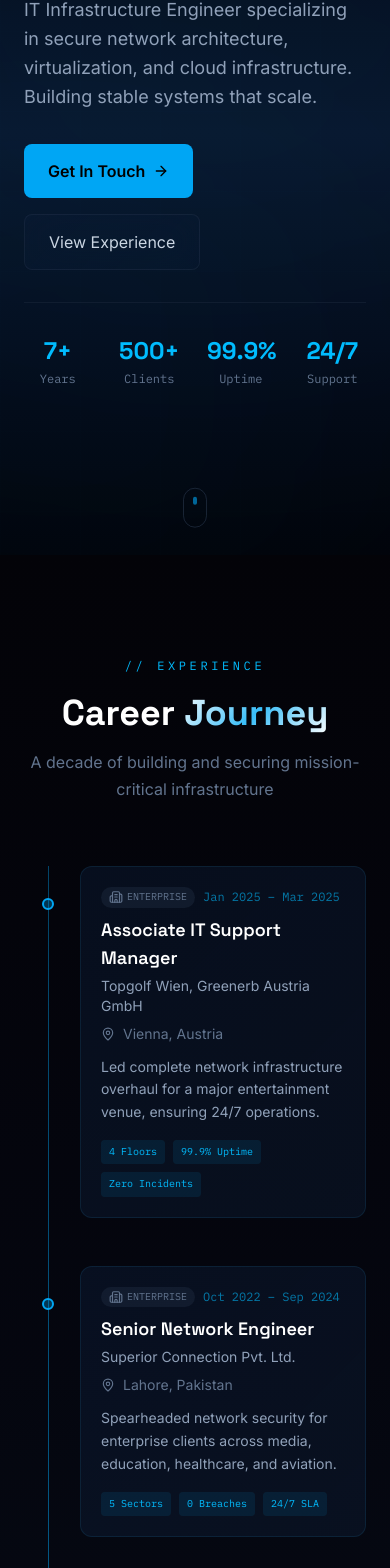
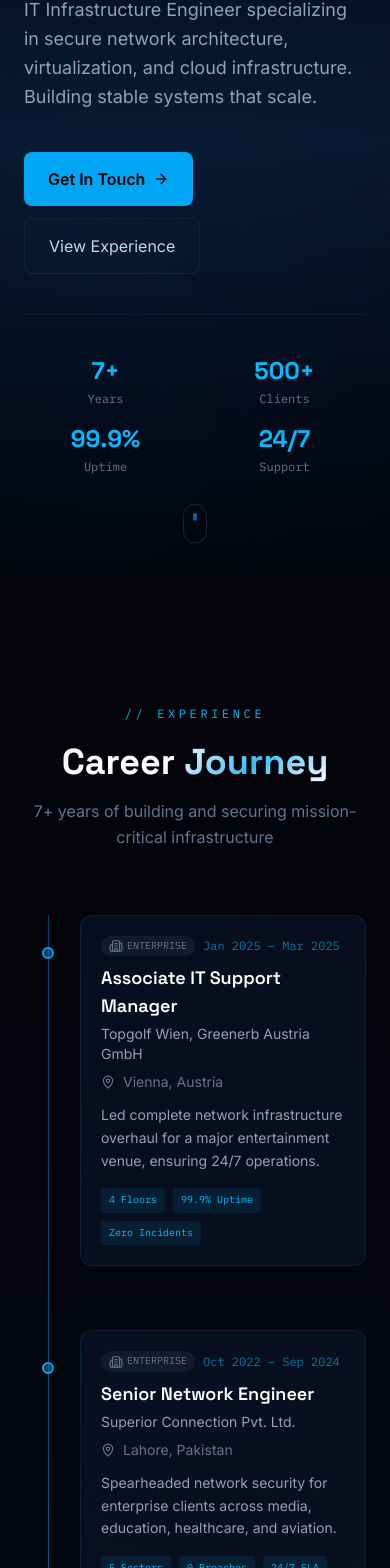
Before and after one commit to zeeshanfaiz80/portfolio, a React (Vite) app: page / in a window 390 px wide. Shown: the part 289-1857 px from the top of the page. Built offline with nearby package versions, Linux system fonts and the light colour scheme.

Commit message:
fix: final polish - spacing, consistency, mobile QA

```diff
--- a/src/App.jsx
+++ b/src/App.jsx
@@ -21,8 +21,8 @@ function App() {
         <ToolsSection />
         <ContactSection />
 
-        <footer className="border-t border-slate-800/30 py-6 px-6">
-          <div className="max-w-5xl mx-auto flex flex-col md:flex-row items-center justify-between gap-3">
+        <footer className="border-t border-slate-800/30 py-8 px-6 mt-8">
+          <div className="max-w-5xl mx-auto flex flex-col md:flex-row items-center justify-between gap-4">
             <div className="font-mono text-xs text-slate-600 tracking-wider">
               ZEESHAN FAIZ — IT INFRASTRUCTURE ENGINEER
             </div>
--- a/src/components/AntigravityHero.jsx
+++ b/src/components/AntigravityHero.jsx
@@ -81,7 +81,7 @@ const HeroSection = () => {
       >
         <div className="grid lg:grid-cols-12 gap-12 lg:gap-16 items-center">
           {/* Left Content */}
-          <div className="lg:col-span-7 space-y-8">
+          <div className="lg:col-span-7 space-y-10">
             <motion.div
               initial={{ opacity: 0, y: 30 }}
               animate={{ opacity: 1, y: 0 }}
@@ -135,7 +135,7 @@ const HeroSection = () => {
 
             {/* CTAs */}
             <motion.div
-              className="flex flex-wrap items-center gap-4"
+              className="flex flex-wrap items-center gap-3"
               initial={{ opacity: 0, y: 20 }}
               animate={{ opacity: 1, y: 0 }}
               transition={{ delay: 0.6, duration: 0.6 }}
@@ -157,7 +157,7 @@ const HeroSection = () => {
 
             {/* Metrics */}
             <motion.div
-              className="grid grid-cols-4 gap-6 pt-8 border-t border-slate-800/50"
+              className="grid grid-cols-2 sm:grid-cols-4 gap-4 pt-10 border-t border-slate-800/50"
               initial={{ opacity: 0 }}
               animate={{ opacity: 1 }}
               transition={{ delay: 0.8, duration: 0.6 }}
--- a/src/components/CapabilitiesSection.jsx
+++ b/src/components/CapabilitiesSection.jsx
@@ -141,7 +141,7 @@ const CapabilityCard = ({ cluster, index }) => {
 
 const CapabilitiesSection = () => {
   return (
-    <section id="capabilities" className="py-24 md:py-32 relative overflow-hidden">
+    <section id="capabilities" className="py-32 md:py-40 relative overflow-hidden">
       {/* Background */}
       <div className="absolute inset-0">
         <div className="absolute top-0 left-0 w-[500px] h-[500px] bg-sky-500/5 rounded-full blur-[150px]" />
--- a/src/components/ContactSection.jsx
+++ b/src/components/ContactSection.jsx
@@ -10,7 +10,7 @@ const contactInfo = [
 
 const ContactSection = () => {
   return (
-    <section id="contact" className="py-24 md:py-32 relative overflow-hidden">
+    <section id="contact" className="py-32 md:py-40 relative overflow-hidden">
       {/* Background */}
       <div className="absolute inset-0">
         <div className="absolute top-0 left-1/2 -translate-x-1/2 w-[800px] h-[500px] bg-sky-500/5 rounded-full blur-[180px]" />
@@ -45,15 +45,15 @@ const ContactSection = () => {
           </motion.div>
 
           <span className="font-mono text-xs text-sky-400 tracking-[0.3em]">// CONTACT</span>
-          <h2 className="font-display text-3xl md:text-4xl font-bold mt-3 mb-3 text-white">
+          <h2 className="font-display text-3xl md:text-4xl font-bold mt-3 mb-4 text-white">
             Let's <span className="text-gradient">Connect</span>
           </h2>
-          <p className="text-slate-400 max-w-md mx-auto mb-8">
+          <p className="text-slate-400 max-w-md mx-auto mb-10">
             Open to discussing new opportunities, infrastructure challenges, or technical conversations.
           </p>
 
           {/* Contact Cards */}
-          <div className="grid grid-cols-2 md:grid-cols-4 gap-3 mb-8">
+          <div className="grid grid-cols-2 md:grid-cols-4 gap-3 mb-10">
             {contactInfo.map((item, index) => (
               <motion.a
                 key={item.label}
@@ -78,7 +78,7 @@ const ContactSection = () => {
 
           {/* CTAs */}
           <motion.div
-            className="flex flex-col sm:flex-row items-center justify-center gap-3"
+            className="flex flex-col sm:flex-row items-center justify-center gap-4"
             initial={{ opacity: 0, y: 15 }}
             whileInView={{ opacity: 1, y: 0 }}
             viewport={{ once: true }}
@@ -86,7 +86,7 @@ const ContactSection = () => {
           >
             <a
               href="mailto:zeeshanfaiz80@gmail.com"
-              className="group inline-flex items-center gap-2 px-6 py-3 bg-sky-500 text-black font-semibold rounded-lg hover:bg-sky-400 transition-all"
+              className="group inline-flex items-center gap-2 px-7 py-3.5 bg-sky-500 text-black font-semibold rounded-lg hover:bg-sky-400 transition-all"
             >
               <Send className="w-4 h-4" />
               Send Message
@@ -96,7 +96,7 @@ const ContactSection = () => {
               href="https://www.linkedin.com/in/zeeshan-faiz-637103165/"
               target="_blank"
               rel="noreferrer"
-              className="inline-flex items-center gap-2 px-6 py-3 glass-panel rounded-lg text-slate-300 hover:text-white transition-colors"
+              className="inline-flex items-center gap-2 px-7 py-3.5 glass-panel rounded-lg text-slate-300 hover:text-white transition-colors"
             >
               <Link2 className="w-4 h-4" />
               LinkedIn
--- a/src/components/ExperienceSection.jsx
+++ b/src/components/ExperienceSection.jsx
@@ -101,7 +101,7 @@ const ExperienceSection = () => {
   const lineHeight = useTransform(scrollYProgress, [0, 1], ['0%', '100%'])
 
   return (
-    <section id="experience" className="py-24 md:py-32 relative" ref={containerRef}>
+    <section id="experience" className="py-32 md:py-40 relative" ref={containerRef}>
       {/* Background */}
       <div className="absolute inset-0 bg-gradient-to-b from-[#030308] via-[#0a1428]/30 to-[#030308]" />
 
@@ -119,7 +119,7 @@ const ExperienceSection = () => {
             Career <span className="text-gradient">Journey</span>
           </h2>
           <p className="mt-4 text-slate-500 max-w-xl mx-auto">
-            A decade of building and securing mission-critical infrastructure
+            7+ years of building and securing mission-critical infrastructure
           </p>
         </motion.div>
 
@@ -136,7 +136,7 @@ const ExperienceSection = () => {
           {experiences.map((exp, index) => (
             <motion.div
               key={exp.id}
-              className={`relative flex items-start mb-12 ${
+              className={`relative flex items-start mb-16 ${
                 index % 2 === 0 ? 'md:flex-row' : 'md:flex-row-reverse'
               }`}
               initial={{ opacity: 0, y: 40 }}
--- a/src/components/ToolsSection.jsx
+++ b/src/components/ToolsSection.jsx
@@ -24,7 +24,7 @@ const ToolTag = ({ tool, delay }) => (
 
 const ToolsSection = () => {
   return (
-    <section id="tools" className="py-24 md:py-32 relative overflow-hidden">
+    <section id="tools" className="py-32 md:py-40 relative overflow-hidden">
       {/* Background */}
       <div className="absolute inset-0 bg-gradient-to-b from-[#030308] via-[#0a1428]/20 to-[#030308]" />
 
@@ -85,7 +85,7 @@ const ToolsSection = () => {
 
         {/* Bottom Note */}
         <motion.div
-          className="mt-12 text-center"
+          className="mt-16 text-center"
           initial={{ opacity: 0 }}
           whileInView={{ opacity: 1 }}
           viewport={{ once: true }}
@@ -96,7 +96,7 @@ const ToolsSection = () => {
               animate={{ opacity: [0.5, 1, 0.5] }}
               transition={{ duration: 2, repeat: Infinity }}
             />
-            <span className="text-sm text-slate-500">Always exploring new technologies</span>
+            <span className="text-sm text-slate-500 whitespace-nowrap">Always exploring new technologies</span>
           </div>
         </motion.div>
       </div>
```
